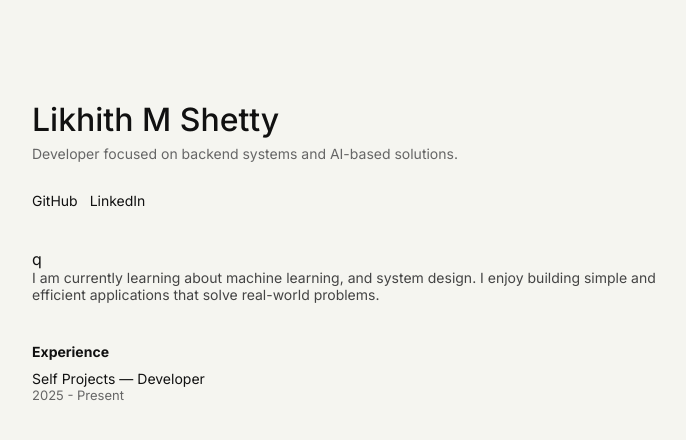
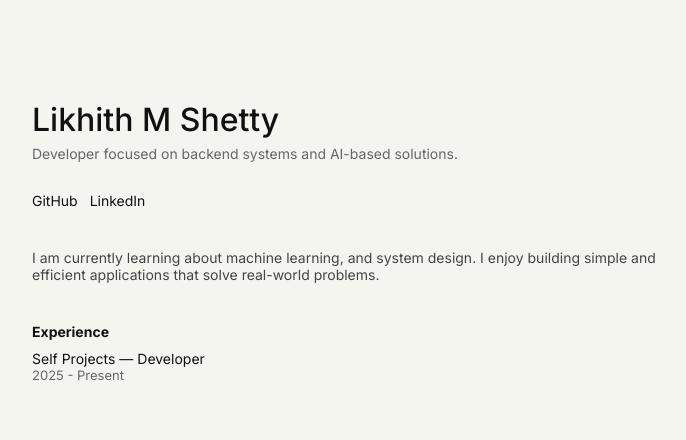
Before and after one commit to likhith992/portfolio, a Next.js app: page / in a window 1280 px wide. Shown: the top 440 px of the page, without its empty margins (288-974 px from the left). Built offline with nearby package versions, Linux system fonts and the light colour scheme.

Commit message:
update links

```diff
--- a/app/page.js
+++ b/app/page.js
@@ -39,7 +39,7 @@ export default function Home() {
 
 
        </div>
-q
+
         {/* About */}
         <section style={{ marginBottom: '40px' }}>
           <p style={{ color: '#444', fontSize: '14px' }}>
```
